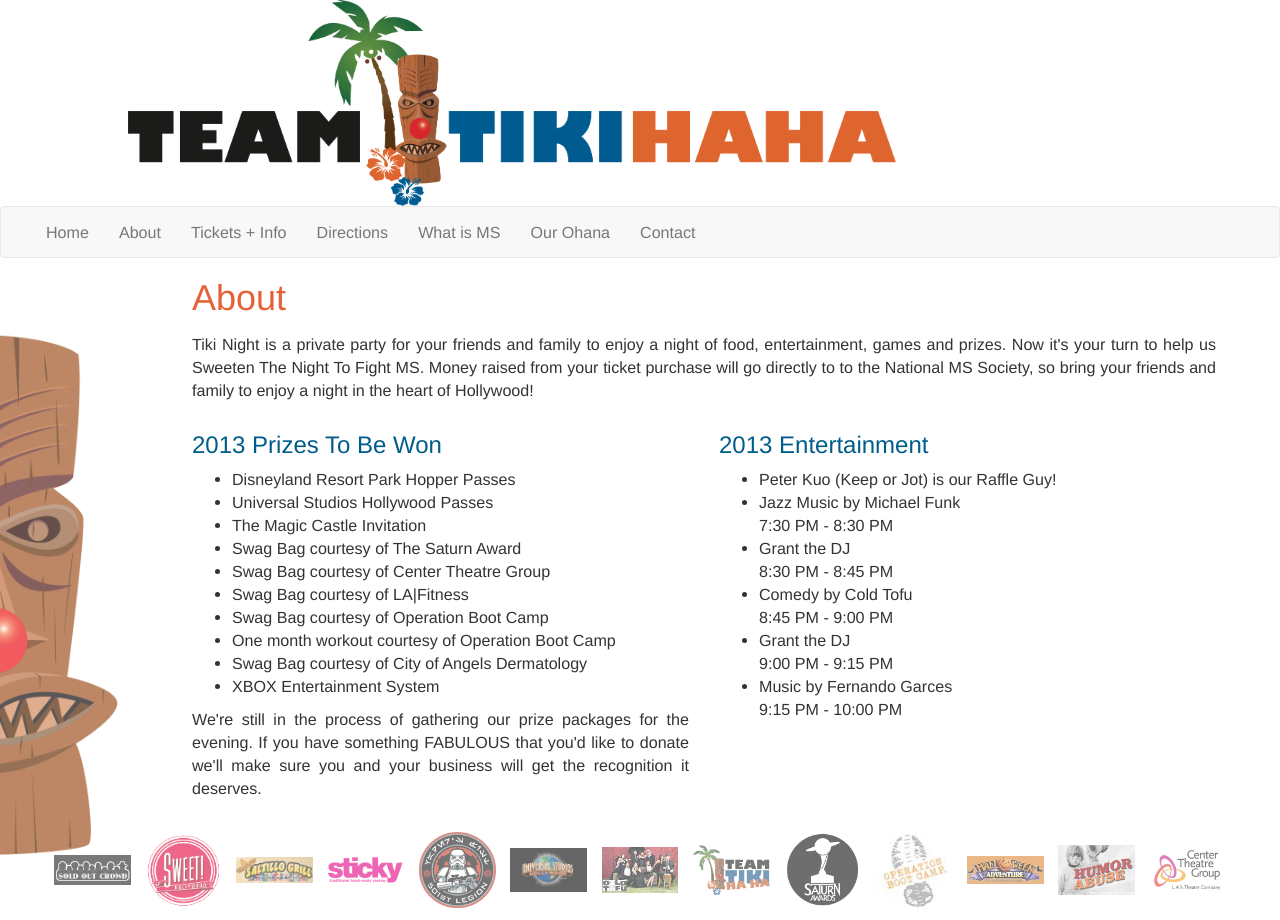
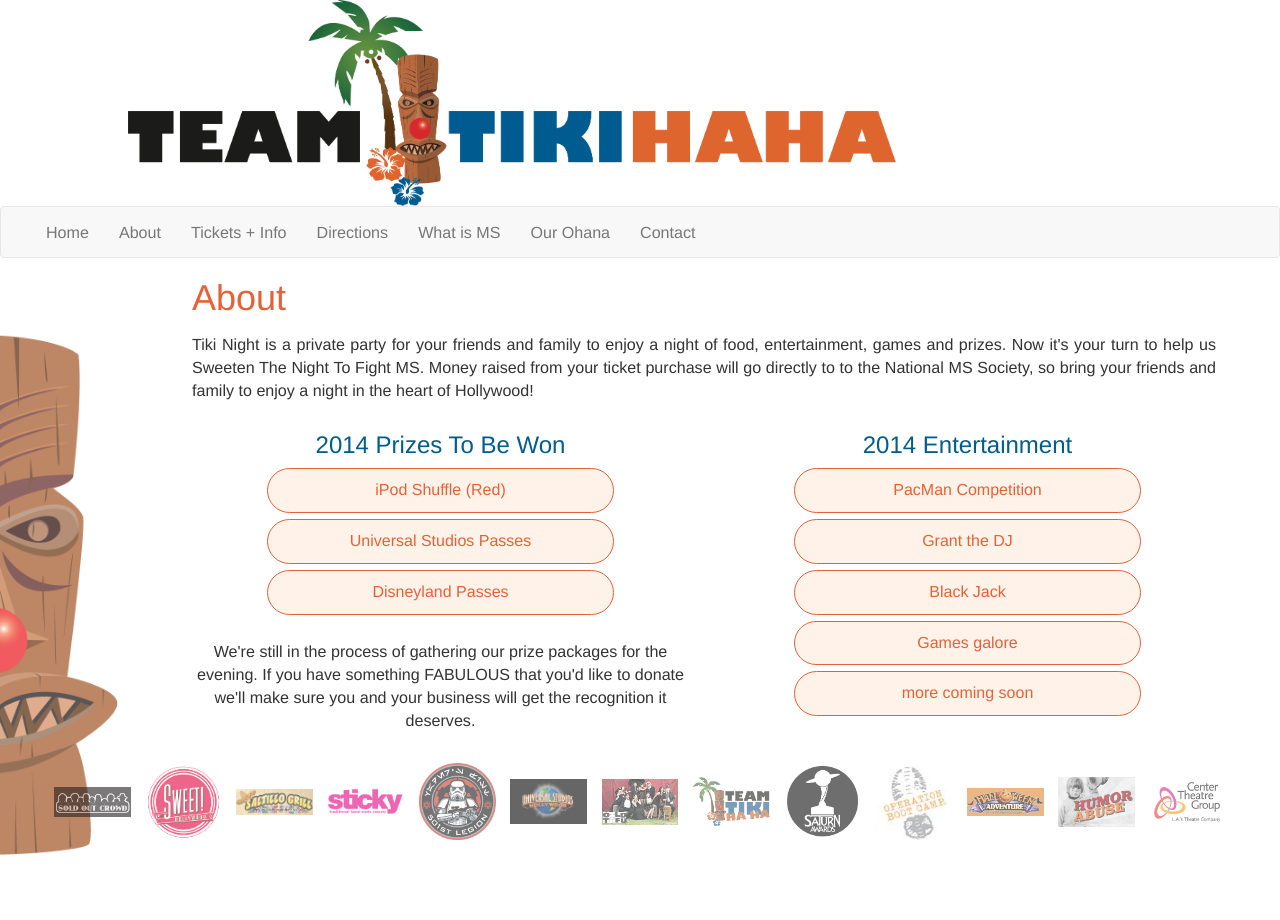
Before and after one commit to dfmcmurray/tiki-night, a Jekyll site: the page built from about/index.html, in a window 1280 px wide. Built offline with Jekyll 4.4.1, drawn with Linux system fonts in a browser that asks for light colours; Markdown is read by kramdown in place of the engine named in the settings.

Commit message:
Spiffing up the About page, and updating data.

```diff
--- a/_data/entertainment.yml
+++ b/_data/entertainment.yml
@@ -1,16 +1,14 @@
-- name : Peter Kuo (Keep or Jot) is our Raffle Guy!
-
-- name : Jazz Music by Michael Funk
-  time : "7:30 PM - 8:30 PM"
+- name : PacMan Competition
+  time : ""
 
 - name : Grant the DJ
-  time : "8:30 PM - 8:45 PM"
+  time : ""
 
-- name : Comedy by Cold Tofu
-  time : "8:45 PM - 9:00 PM"
+- name : Black Jack
+  time : ""
 
-- name : Grant the DJ
-  time : "9:00 PM - 9:15 PM"
+- name : Games galore
+  time : ""
 
-- name : Music by Fernando Garces
-  time : "9:15 PM - 10:00 PM"
+- name : more coming soon
+  time : ""
--- a/_data/prizes.yml
+++ b/_data/prizes.yml
@@ -1,10 +1,3 @@
-- Disneyland Resort Park Hopper Passes
-- Universal Studios Hollywood Passes
-- The Magic Castle Invitation
-- Swag Bag courtesy of The Saturn Award
-- Swag Bag courtesy of Center Theatre Group
-- Swag Bag courtesy of LA|Fitness
-- Swag Bag courtesy of Operation Boot Camp
-- One month workout courtesy of Operation Boot Camp
-- Swag Bag courtesy of City of Angels Dermatology
-- XBOX Entertainment System
+- iPod Shuffle (Red)
+- Universal Studios Passes
+- Disneyland Passes
--- a/about/index.html
+++ b/about/index.html
@@ -10,10 +10,10 @@
 		Tiki Night is a private party for your friends and family to enjoy a night of food, entertainment, games and prizes. Now it's your turn to help us Sweeten The Night To Fight MS.  Money raised from your ticket purchase will go directly to to the National MS Society, so bring your friends and family to enjoy a night in the heart of Hollywood!
 	</p>
 
-	<div class='row'>
+	<div class='row fun-stuff'>
 
 		<div class='col-md-6'>
-			<h3>2013 Prizes To Be Won</h3>
+			<h3>2014 Prizes To Be Won</h3>
 			<ul class='prize-list'>
 				{% for prize in site.data.prizes %}
 					<li class='prize'>{{prize}}</li>
@@ -26,7 +26,7 @@
 		</div>
 
 		<div class='col-md-6'>
-			<h3>2013 Entertainment</h3>
+			<h3>2014 Entertainment</h3>
 			<ul class='entertainment-list'>
 				{% for act in site.data.entertainment %}
 					<li class='act'>
--- a/css/main.css
+++ b/css/main.css
@@ -90,3 +90,28 @@
 #home .tiki-history * {
   text-align: center;
 }
+
+/* About */
+#about .fun-stuff * {
+  text-align: center;
+}
+
+#about .call-for-prizes {
+  margin-top: 25px;
+}
+
+#about ul {
+  list-style-type: none;
+  padding: 0px;
+}
+
+#about ul li {
+  border: 1px solid #e56238;
+  border-radius: 50px;
+  background: #fff2e8;
+  color: #e56238;
+  font-size: 16px;
+  padding: 10px;
+  width: 70%;
+  margin: 6px auto;
+}
```
